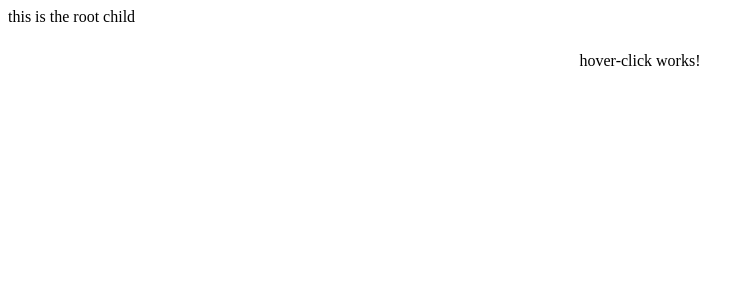
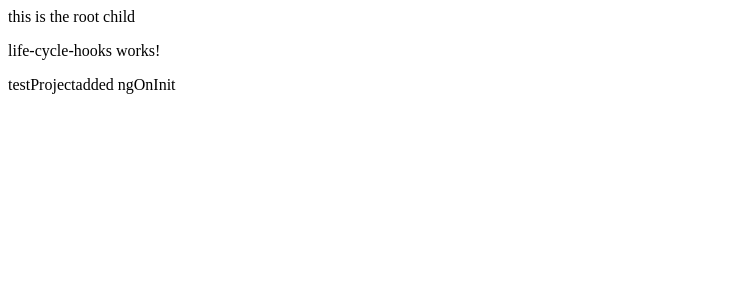
Before and after one commit to UchithmaSenevirathne/Learning-Angular, an Angular app: page / in a window 1280 px wide. Shown: the top 300 px of the page, without its empty margins (0-753 px from the left). Built offline with nearby package versions, Linux system fonts and the light colour scheme.

Commit message:
life cycle hooks | ngOnInit & Constructor

```diff
--- a/src/app/app.component.html
+++ b/src/app/app.component.html
@@ -1,6 +1,12 @@
+<!-- constructor and ngOnInit -->
 <div>
+    <app-life-cycle-hooks [title]="title"></app-life-cycle-hooks>
+</div>
+
+<!-- host binding and host listners -->
+<!-- <div>
     <app-hover-click role="group" [id]="title"></app-hover-click>
-</div>
+</div> -->
 
 <!-- ************ng content -->
 <!-- <div>
--- a/src/app/app.component.ts
+++ b/src/app/app.component.ts
@@ -7,6 +7,7 @@
 import { PanelComponent } from './panel/panel.component';
 import { CardComponent } from './card/card.component';
 import { HoverClickComponent } from './hover-click/hover-click.component';
+import { LifeCycleHooksComponent } from './life-cycle-hooks/life-cycle-hooks.component';
 
 @Component({
   selector: 'app-root',
@@ -20,6 +21,7 @@
     PanelComponent,
     CardComponent,
     HoverClickComponent,
+    LifeCycleHooksComponent,
   ],
   templateUrl: './app.component.html',
   styleUrl: './app.component.scss'
--- /dev/null
+++ b/src/app/life-cycle-hooks/life-cycle-hooks.component.html
@@ -0,0 +1,2 @@
+<p>life-cycle-hooks works!</p>
+<div>{{name}}</div>
--- /dev/null
+++ b/src/app/life-cycle-hooks/life-cycle-hooks.component.ts
@@ -0,0 +1,21 @@
+import { Component, Input } from '@angular/core';
+
+@Component({
+  selector: 'app-life-cycle-hooks',
+  standalone: true,
+  imports: [],
+  templateUrl: './life-cycle-hooks.component.html',
+  styleUrl: './life-cycle-hooks.component.scss'
+})
+export class LifeCycleHooksComponent {
+  @Input() title = '';
+  name = '';
+  constructor(){
+    console.log('constructor called');
+  }
+
+  ngOnInit(){
+    console.log('ngOnInit called');
+    this.name = this.title + 'added ngOnInit'
+  }
+}
```
Also changed, not shown: src/app/life-cycle-hooks/life-cycle-hooks.component.scss (added), 1 other file (tests, documents, lock files or other folders).
